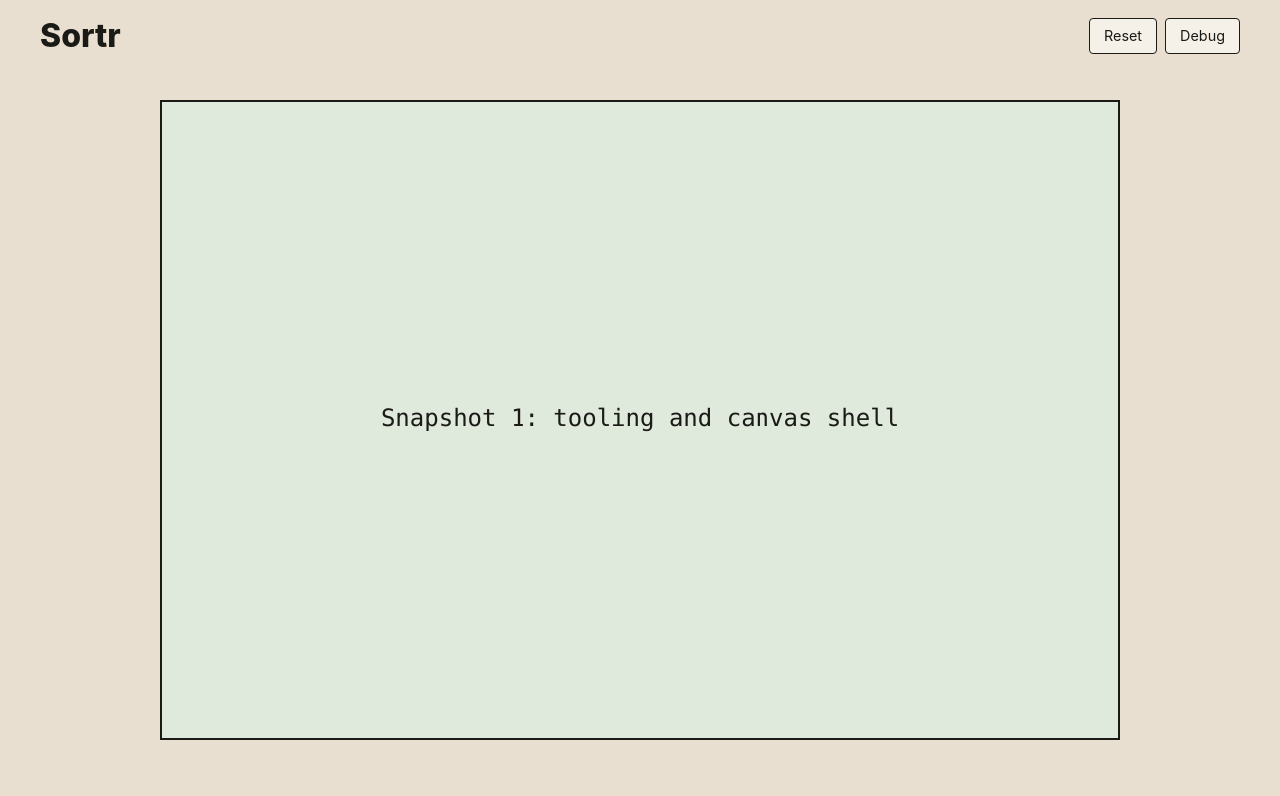
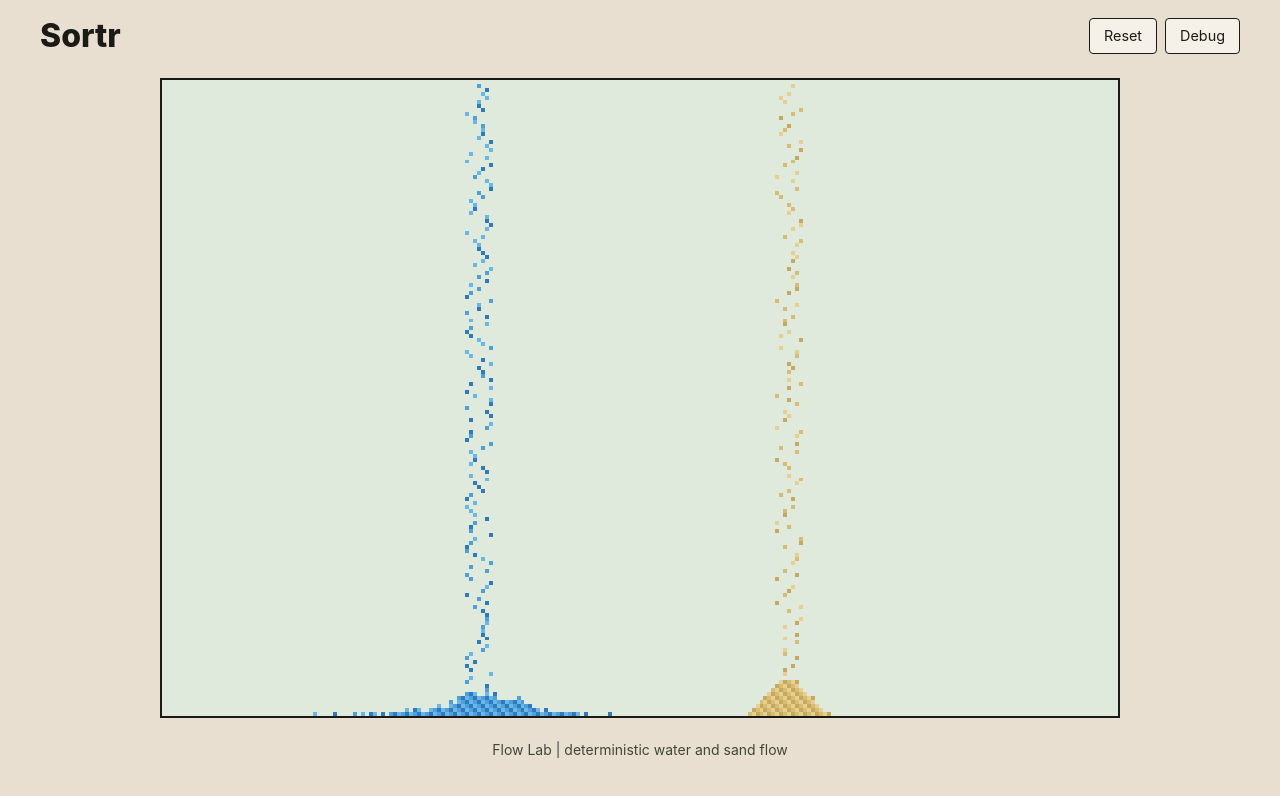
Before and after one commit to dpjosh02/Sortr, a website built with Vite: page index.html in a window 1280 px wide. Built offline with nearby package versions, Linux system fonts and the light colour scheme.

Commit message:
Add deterministic particle simulation

```diff
--- a/src/app/main.ts
+++ b/src/app/main.ts
@@ -1,7 +1,10 @@
 import "./styles.css";
 
+import { createGameLoop } from "../game/loop";
 import { createActionMap } from "../input/actionMap";
+import { getInitialLevel } from "../levels/levelCatalog";
 import { createCanvasRenderer } from "../rendering/canvasRenderer";
+import { createWorld } from "../simulation/world";
 
 const app = document.querySelector<HTMLDivElement>("#app");
 
@@ -9,9 +12,12 @@ if (app === null) {
   throw new Error("Missing #app mount node.");
 }
 
+const level = getInitialLevel();
+let world = createWorld(level.world);
+
 const canvas = document.createElement("canvas");
-canvas.width = 960;
-canvas.height = 640;
+canvas.width = level.world.width * level.cellSize;
+canvas.height = level.world.height * level.cellSize;
 canvas.className = "playfield";
 canvas.setAttribute("aria-label", "Sortr particle playfield");
 
@@ -26,6 +32,9 @@ const debugButton = document.createElement("button");
 debugButton.type = "button";
 debugButton.textContent = "Debug";
 
+const status = document.createElement("p");
+status.className = "status-line";
+
 const toolbar = document.createElement("div");
 toolbar.className = "toolbar";
 toolbar.append(resetButton, debugButton);
@@ -36,23 +45,46 @@ header.append(title, toolbar);
 
 const shell = document.createElement("main");
 shell.className = "game-shell";
-shell.append(canvas);
+shell.append(canvas, status);
 
 app.append(header, shell);
 
 const renderer = createCanvasRenderer(canvas);
 const actions = createActionMap();
+let debugEnabled = false;
 
-renderer.clear("#dfe9dc");
-renderer.drawPlaceholder("Snapshot 1: tooling and canvas shell");
+function render(): void {
+  const snapshot = world.snapshot();
+  renderer.drawWorld(snapshot, {
+    background: level.background,
+    cellSize: level.cellSize,
+  });
+  status.textContent = debugEnabled
+    ? `${level.title} | tick ${String(snapshot.tick)} | ${formatParticleCounts(snapshot.particleCounts)}`
+    : `${level.title} | deterministic water and sand flow`;
+}
+
+const loop = createGameLoop({
+  maxStepsPerFrame: 4,
+  stepMs: 1000 / 60,
+  update: () => {
+    world.step();
+    render();
+  },
+});
+
+render();
+loop.start();
 
 resetButton.addEventListener("click", () => {
-  renderer.clear("#dfe9dc");
-  renderer.drawPlaceholder("Reset ready");
+  world = createWorld(level.world);
+  render();
 });
 
 debugButton.addEventListener("click", () => {
-  debugButton.toggleAttribute("aria-pressed");
+  debugEnabled = !debugEnabled;
+  debugButton.toggleAttribute("aria-pressed", debugEnabled);
+  render();
 });
 
 window.addEventListener("keydown", (event) => {
@@ -61,4 +93,18 @@ window.addEventListener("keydown", (event) => {
   if (action === "reset") {
     resetButton.click();
   }
+
+  if (action === "toggle-debug") {
+    debugButton.click();
+  }
 });
+
+function formatParticleCounts(
+  counts: readonly { readonly count: number; readonly element: string }[],
+): string {
+  if (counts.length === 0) {
+    return "no particles";
+  }
+
+  return counts.map(({ count, element }) => `${element}: ${String(count)}`).join(" / ");
+}
--- a/src/app/styles.css
+++ b/src/app/styles.css
@@ -73,6 +73,7 @@ button[aria-pressed] {
 
 .game-shell {
   display: grid;
+  gap: 10px;
   place-items: center;
   padding: 0 clamp(16px, 4vw, 40px) 32px;
 }
@@ -83,6 +84,15 @@ button[aria-pressed] {
   border: 2px solid #1a1a16;
   image-rendering: pixelated;
   background: #dfe9dc;
+}
+
+.status-line {
+  min-height: 1.25rem;
+  margin: 0;
+  color: #3f463b;
+  font-size: 0.875rem;
+  line-height: 1.25;
+  text-align: center;
 }
 
 @media (max-width: 540px) {
--- /dev/null
+++ b/src/game/loop.ts
@@ -0,0 +1,53 @@
+export interface GameLoop {
+  start(): void;
+  stop(): void;
+}
+
+export interface GameLoopOptions {
+  readonly update: () => void;
+  readonly maxStepsPerFrame: number;
+  readonly stepMs: number;
+}
+
+export function createGameLoop(options: GameLoopOptions): GameLoop {
+  let animationFrameId: number | null = null;
+  let previousTime: number | null = null;
+  let accumulatedMs = 0;
+
+  function frame(time: number): void {
+    previousTime ??= time;
+
+    accumulatedMs += time - previousTime;
+    previousTime = time;
+
+    let steps = 0;
+
+    while (accumulatedMs >= options.stepMs && steps < options.maxStepsPerFrame) {
+      options.update();
+      accumulatedMs -= options.stepMs;
+      steps += 1;
+    }
+
+    animationFrameId = window.requestAnimationFrame(frame);
+  }
+
+  return {
+    start(): void {
+      if (animationFrameId !== null) {
+        return;
+      }
+
+      animationFrameId = window.requestAnimationFrame(frame);
+    },
+    stop(): void {
+      if (animationFrameId === null) {
+        return;
+      }
+
+      window.cancelAnimationFrame(animationFrameId);
+      animationFrameId = null;
+      previousTime = null;
+      accumulatedMs = 0;
+    },
+  };
+}
--- /dev/null
+++ b/src/levels/levelCatalog.ts
@@ -0,0 +1,55 @@
+import type { WorldDefinition } from "../simulation/world";
+
+export interface LevelDefinition {
+  readonly id: string;
+  readonly title: string;
+  readonly background: string;
+  readonly cellSize: number;
+  readonly world: WorldDefinition;
+}
+
+export const LEVEL_CATALOG: readonly LevelDefinition[] = [
+  {
+    background: "#dfe9dc",
+    cellSize: 4,
+    id: "snapshot-2-flow-lab",
+    title: "Flow Lab",
+    world: {
+      emitters: [
+        {
+          edge: "top",
+          element: "water",
+          id: "water-source",
+          range: {
+            end: 82,
+            start: 76,
+          },
+          ratePerTick: 1,
+        },
+        {
+          edge: "top",
+          element: "sand",
+          id: "sand-source",
+          range: {
+            end: 160,
+            start: 154,
+          },
+          ratePerTick: 0.75,
+        },
+      ],
+      height: 160,
+      seed: 20260510,
+      width: 240,
+    },
+  },
+];
+
+export function getInitialLevel(): LevelDefinition {
+  const level = LEVEL_CATALOG[0];
+
+  if (level === undefined) {
+    throw new Error("Level catalog must contain at least one level.");
+  }
+
+  return level;
+}
--- a/src/rendering/canvasRenderer.ts
+++ b/src/rendering/canvasRenderer.ts
@@ -1,6 +1,15 @@
+import { EMPTY_CELL, ELEMENT_PALETTE, type CellValue, isElement } from "../simulation/elements";
+import type { WorldSnapshot } from "../simulation/world";
+
 export interface CanvasRenderer {
   clear(background: string): void;
   drawPlaceholder(message: string): void;
+  drawWorld(snapshot: WorldSnapshot, options: WorldRenderOptions): void;
+}
+
+export interface WorldRenderOptions {
+  readonly background: string;
+  readonly cellSize: number;
 }
 
 export function createCanvasRenderer(canvas: HTMLCanvasElement): CanvasRenderer {
@@ -22,5 +31,38 @@ export function createCanvasRenderer(canvas: HTMLCanvasElement): CanvasRenderer
       context.textBaseline = "middle";
       context.fillText(message, canvas.width / 2, canvas.height / 2);
     },
+    drawWorld(snapshot: WorldSnapshot, options: WorldRenderOptions): void {
+      context.fillStyle = options.background;
+      context.fillRect(0, 0, canvas.width, canvas.height);
+
+      for (let y = 0; y < snapshot.height; y += 1) {
+        for (let x = 0; x < snapshot.width; x += 1) {
+          const cell = snapshot.cells[y * snapshot.width + x] ?? EMPTY_CELL;
+
+          if (!isElement(cell)) {
+            continue;
+          }
+
+          context.fillStyle = getParticleColor(cell, x, y);
+          context.fillRect(
+            x * options.cellSize,
+            y * options.cellSize,
+            options.cellSize,
+            options.cellSize,
+          );
+        }
+      }
+    },
   };
 }
+
+function getParticleColor(element: CellValue, x: number, y: number): string {
+  if (!isElement(element)) {
+    return "#000000";
+  }
+
+  const colors = ELEMENT_PALETTE[element];
+  const color = colors[(x * 17 + y * 31) % colors.length];
+
+  return color ?? colors[0] ?? "#000000";
+}
--- /dev/null
+++ b/src/simulation/elements.ts
@@ -0,0 +1,22 @@
+export const EMPTY_CELL = 0;
+
+export const ELEMENTS = ["water", "sand", "fire", "steam"] as const;
+
+export type ElementType = (typeof ELEMENTS)[number];
+
+export type CellValue = typeof EMPTY_CELL | ElementType;
+
+export const ELEMENT_PALETTE: Readonly<Record<ElementType, readonly string[]>> = {
+  fire: ["#f26d3d", "#f7a13d", "#f9d36a"],
+  sand: ["#d7bd72", "#c6a85f", "#e6cf8f"],
+  steam: ["#d8dde1", "#eef1f2", "#c5ccd1"],
+  water: ["#4f9fd9", "#68b7e8", "#2f79bd"],
+};
+
+export function isElement(value: CellValue): value is ElementType {
+  return value !== EMPTY_CELL;
+}
+
+export function isEmpty(value: CellValue): value is typeof EMPTY_CELL {
+  return value === EMPTY_CELL;
+}
--- /dev/null
+++ b/src/simulation/emitters.ts
@@ -0,0 +1,34 @@
+import type { ElementType } from "./elements";
+
+export type EmitterEdge = "top" | "right" | "bottom" | "left";
+
+export interface EmitterDefinition {
+  readonly id: string;
+  readonly element: ElementType;
+  readonly edge: EmitterEdge;
+  readonly range: {
+    readonly start: number;
+    readonly end: number;
+  };
+  readonly ratePerTick: number;
+}
+
+export interface EmitterState {
+  readonly definition: EmitterDefinition;
+  carry: number;
+}
+
+export function createEmitterState(definition: EmitterDefinition): EmitterState {
+  if (definition.ratePerTick < 0) {
+    throw new Error(`Emitter "${definition.id}" has a negative rate.`);
+  }
+
+  if (definition.range.end < definition.range.start) {
+    throw new Error(`Emitter "${definition.id}" has an invalid range.`);
+  }
+
+  return {
+    carry: 0,
+    definition,
+  };
+}
--- /dev/null
+++ b/src/simulation/random.ts
@@ -0,0 +1,29 @@
+export interface SeededRandom {
+  next(): number;
+  nextInt(maxExclusive: number): number;
+  pickDirection(): -1 | 1;
+}
+
+export function createSeededRandom(seed: number): SeededRandom {
+  let state = seed >>> 0;
+
+  return {
+    next(): number {
+      state += 0x6d2b79f5;
+      let value = state;
+      value = Math.imul(value ^ (value >>> 15), value | 1);
+      value ^= value + Math.imul(value ^ (value >>> 7), value | 61);
+      return ((value ^ (value >>> 14)) >>> 0) / 4294967296;
+    },
+    nextInt(maxExclusive: number): number {
+      if (!Number.isInteger(maxExclusive) || maxExclusive <= 0) {
+        throw new Error("maxExclusive must be a positive integer.");
+      }
+
+      return Math.floor(this.next() * maxExclusive);
+    },
+    pickDirection(): -1 | 1 {
+      return this.nextInt(2) === 0 ? -1 : 1;
+    },
+  };
+}
--- /dev/null
+++ b/src/simulation/world.ts
@@ -0,0 +1,252 @@
+import { EMPTY_CELL, type CellValue, type ElementType, isEmpty } from "./elements";
+import { createEmitterState, type EmitterDefinition, type EmitterState } from "./emitters";
+import { createSeededRandom, type SeededRandom } from "./random";
+
+export interface WorldDefinition {
+  readonly width: number;
+  readonly height: number;
+  readonly seed: number;
+  readonly emitters: readonly EmitterDefinition[];
+}
+
+export interface ParticleCount {
+  readonly element: ElementType;
+  readonly count: number;
+}
+
+export interface WorldSnapshot {
+  readonly width: number;
+  readonly height: number;
+  readonly tick: number;
+  readonly cells: readonly CellValue[];
+  readonly particleCounts: readonly ParticleCount[];
+}
+
+export interface World {
+  readonly width: number;
+  readonly height: number;
+  readonly tick: number;
+  getCell(x: number, y: number): CellValue;
+  setCell(x: number, y: number, value: CellValue): void;
+  step(): void;
+  snapshot(): WorldSnapshot;
+}
+
+interface MutableWorldState {
+  readonly width: number;
+  readonly height: number;
+  readonly cells: CellValue[];
+  readonly random: SeededRandom;
+  readonly emitters: EmitterState[];
+  tick: number;
+}
+
+export function createWorld(definition: WorldDefinition): World {
+  assertPositiveInteger("width", definition.width);
+  assertPositiveInteger("height", definition.height);
+
+  const state: MutableWorldState = {
+    cells: Array<CellValue>(definition.width * definition.height).fill(EMPTY_CELL),
+    emitters: definition.emitters.map(createEmitterState),
+    height: definition.height,
+    random: createSeededRandom(definition.seed),
+    tick: 0,
+    width: definition.width,
+  };
+
+  return {
+    get height(): number {
+      return state.height;
+    },
+    get tick(): number {
+      return state.tick;
+    },
+    get width(): number {
+      return state.width;
+    },
+    getCell(x: number, y: number): CellValue {
+      if (!isInside(state, x, y)) {
+        return EMPTY_CELL;
+      }
+
+      return state.cells[toIndex(state, x, y)] ?? EMPTY_CELL;
+    },
+    setCell(x: number, y: number, value: CellValue): void {
+      if (!isInside(state, x, y)) {
+        throw new Error(`Cell coordinate is outside the world: ${String(x)},${String(y)}.`);
+      }
+
+      state.cells[toIndex(state, x, y)] = value;
+    },
+    snapshot(): WorldSnapshot {
+      return {
+        cells: [...state.cells],
+        height: state.height,
+        particleCounts: countParticles(state.cells),
+        tick: state.tick,
+        width: state.width,
+      };
+    },
+    step(): void {
+      spawnFromEmitters(state);
+      moveParticles(state);
+      state.tick += 1;
+    },
+  };
+}
+
+function spawnFromEmitters(state: MutableWorldState): void {
+  for (const emitter of state.emitters) {
+    emitter.carry += emitter.definition.ratePerTick;
+
+    while (emitter.carry >= 1) {
+      const spawn = getEmitterSpawnCell(state, emitter.definition);
+
+      if (spawn !== null && isEmpty(state.cells[toIndex(state, spawn.x, spawn.y)] ?? EMPTY_CELL)) {
+        state.cells[toIndex(state, spawn.x, spawn.y)] = emitter.definition.element;
+      }
+
+      emitter.carry -= 1;
+    }
+  }
+}
+
+function getEmitterSpawnCell(
+  state: MutableWorldState,
+  emitter: EmitterDefinition,
+): { readonly x: number; readonly y: number } | null {
+  const span = emitter.range.end - emitter.range.start + 1;
+  const offset = state.random.nextInt(span);
+  const position = emitter.range.start + offset;
+
+  switch (emitter.edge) {
+    case "bottom":
+      return clampCell(state, position, state.height - 1);
+    case "left":
+      return clampCell(state, 0, position);
+    case "right":
+      return clampCell(state, state.width - 1, position);
+    case "top":
+      return clampCell(state, position, 0);
+  }
+}
+
+function moveParticles(state: MutableWorldState): void {
+  const moved = Array<boolean>(state.cells.length).fill(false);
+
+  for (let y = state.height - 1; y >= 0; y -= 1) {
+    const leftToRight = state.random.pickDirection() === 1;
+
+    for (let column = 0; column < state.width; column += 1) {
+      const x = leftToRight ? column : state.width - 1 - column;
+      const index = toIndex(state, x, y);
+      const element = state.cells[index];
+
+      if (element === undefined || isEmpty(element) || moved[index] === true) {
+        continue;
+      }
+
+      if (element === "water") {
+        moveWater(state, moved, x, y);
+      } else if (element === "sand") {
+        moveSand(state, moved, x, y);
+      }
+    }
+  }
+}
+
+function moveWater(state: MutableWorldState, moved: boolean[], x: number, y: number): void {
+  const side = state.random.pickDirection();
+  const candidates = [
+    { x, y: y + 1 },
+    { x: x + side, y: y + 1 },
+    { x: x - side, y: y + 1 },
+    { x: x + side, y },
+    { x: x - side, y },
+  ];
+
+  tryMoveToFirstOpenCell(state, moved, x, y, candidates);
+}
+
+function moveSand(state: MutableWorldState, moved: boolean[], x: number, y: number): void {
+  const side = state.random.pickDirection();
+  const candidates = [
+    { x, y: y + 1 },
+    { x: x + side, y: y + 1 },
+    { x: x - side, y: y + 1 },
+  ];
+
+  tryMoveToFirstOpenCell(state, moved, x, y, candidates);
+}
+
+function tryMoveToFirstOpenCell(
+  state: MutableWorldState,
+  moved: boolean[],
+  fromX: number,
+  fromY: number,
+  candidates: readonly { readonly x: number; readonly y: number }[],
+): void {
+  const fromIndex = toIndex(state, fromX, fromY);
+
+  for (const candidate of candidates) {
+    if (!isInside(state, candidate.x, candidate.y)) {
+      continue;
+    }
+
+    const targetIndex = toIndex(state, candidate.x, candidate.y);
+
+    if (!isEmpty(state.cells[targetIndex] ?? EMPTY_CELL)) {
+      continue;
+    }
+
+    state.cells[targetIndex] = state.cells[fromIndex] ?? EMPTY_CELL;
+    state.cells[fromIndex] = EMPTY_CELL;
+    moved[targetIndex] = true;
+    return;
+  }
+}
+
+function countParticles(cells: readonly CellValue[]): ParticleCount[] {
+  const counts = new Map<ElementType, number>();
+
+  for (const cell of cells) {
+    if (isEmpty(cell)) {
+      continue;
+    }
+
+    counts.set(cell, (counts.get(cell) ?? 0) + 1);
+  }
+
+  return [...counts.entries()]
+    .sort(([left], [right]) => left.localeCompare(right))
+    .map(([element, count]) => ({ count, element }));
+}
+
+function clampCell(
+  state: MutableWorldState,
+  x: number,
+  y: number,
+): { readonly x: number; readonly y: number } | null {
+  if (state.width <= 0 || state.height <= 0) {
+    return null;
+  }
+
+  return {
+    x: Math.min(Math.max(x, 0), state.width - 1),
+    y: Math.min(Math.max(y, 0), state.height - 1),
+  };
+}
+
+function isInside(state: MutableWorldState, x: number, y: number): boolean {
+  return x >= 0 && x < state.width && y >= 0 && y < state.height;
+}
+
+function toIndex(state: MutableWorldState, x: number, y: number): number {
+  return y * state.width + x;
+}
+
+function assertPositiveInteger(name: string, value: number): void {
+  if (!Number.isInteger(value) || value <= 0) {
+    throw new Error(`${name} must be a positive integer.`);
+  }
+}
```
Also changed, not shown: src/simulation/random.test.ts (added, +23 -0 lines), src/simulation/world.test.ts (added, +106 -0 lines), 1 other file.
